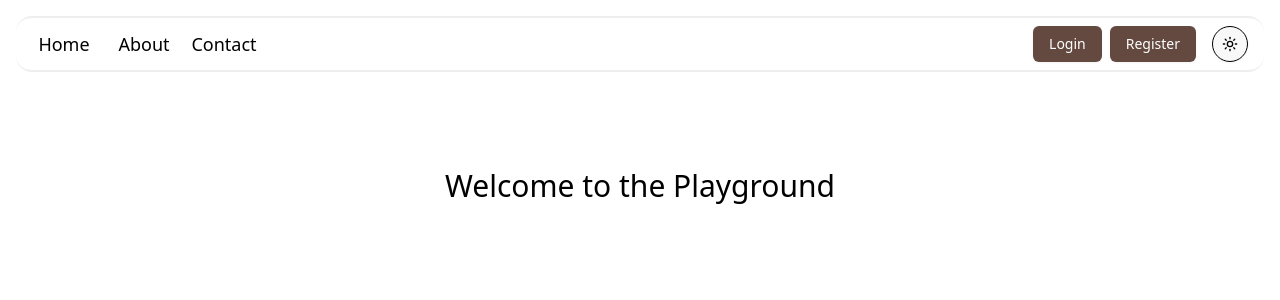
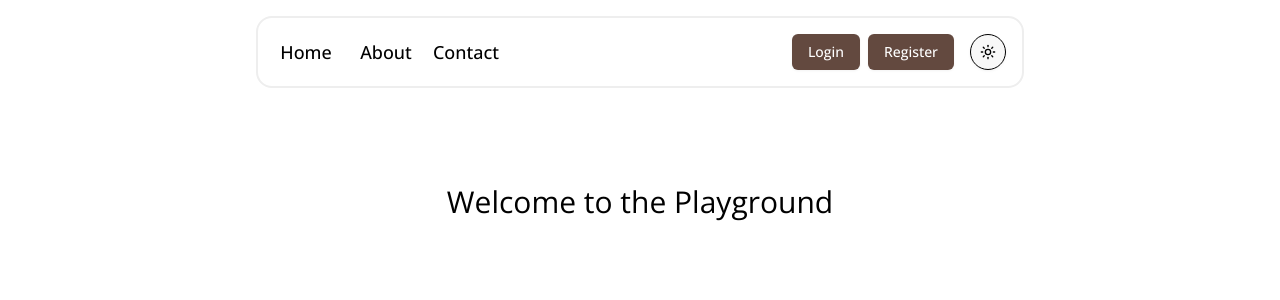
Before and after one commit to mtsarac/playground-project, a Next.js app: page / in a window 1280 px wide. Shown: the top 300 px of the page. Built offline with nearby package versions, Linux system fonts and the light colour scheme; no server answers.

Commit message:
feat: enhance user registration and activity logging, implement user profile page with activity log

```diff
--- /dev/null
+++ b/app/about/loading.tsx
@@ -0,0 +1,4 @@
+"use client";
+export default function loading() {
+  return <span className="text-xl capitalize">loading</span>;
+}
--- a/app/api/(auth)/register/route.ts
+++ b/app/api/(auth)/register/route.ts
@@ -19,10 +19,10 @@ export async function POST(request: NextRequest) {
     if (!rateLimit.allowed) {
       return apiResponse(
         {
-          error: "Too many login attempts. Please try again later.",
+          error: "Too many register attempts. Please try again later.",
           ok: false,
         },
-        { status: 429, statusText: "Too Many Requests" },
+        { status: 429, statusText: "Too Many Requests" }
       );
     }
 
@@ -33,7 +33,7 @@ export async function POST(request: NextRequest) {
     if (!csrfToken || !(await verifyCSRFToken(csrfToken))) {
       return apiResponse(
         { error: "Invalid CSRF token" },
-        { status: 403, statusText: "Forbidden" },
+        { status: 403, statusText: "Forbidden" }
       );
     }
     const parseResult = await safeParseAsync(registerSchema, body);
@@ -47,7 +47,7 @@ export async function POST(request: NextRequest) {
         {
           status: 400,
           statusText: "Invalid Input",
-        },
+        }
       );
     }
 
@@ -58,11 +58,11 @@ export async function POST(request: NextRequest) {
       email,
       password,
       ipAddress,
-      userAgent,
+      userAgent
     );
     return apiResponse(
       { message: "User succesfully created", ok: true, other: id },
-      { status: 201, statusText: "Success" },
+      { status: 201, statusText: "Success" }
     );
   } catch (error) {
     const msg =
@@ -76,7 +76,7 @@ export async function POST(request: NextRequest) {
       },
       {
         status: statusCode,
-      },
+      }
     );
   }
 }
--- a/app/api/user/activities/route.ts
+++ b/app/api/user/activities/route.ts
@@ -1,14 +1,22 @@
 import { NextResponse } from "next/server";
 import { getUserActivities } from "@/lib/db/queries";
 
-export async function GET() {
+export async function POST(request: Request) {
   try {
-    const activities = await getUserActivities();
+    const reqBody = await request.json();
+    const userId = reqBody.userId;
+    if (!userId) {
+      return NextResponse.json(
+        { error: "User ID is required" },
+        { status: 400 }
+      );
+    }
+    const activities = await getUserActivities(userId);
     return NextResponse.json({ activities });
   } catch (_error) {
     return NextResponse.json(
       { error: "Failed to fetch activities" },
-      { status: 500 },
+      { status: 500 }
     );
   }
 }
--- a/app/layout.tsx
+++ b/app/layout.tsx
@@ -1,21 +1,22 @@
 // File: app/layout.tsx
-import type { Metadata, Viewport } from "next";
+import type { Metadata } from "next";
 import "./globals.css";
 import { ThemeProvider } from "@/components/theme-provider";
 import Navbar from "@/components/nav-bar";
-import { getUser } from "@/lib/db/queries";
-import { SWRConfig } from "swr";
 import { Toaster } from "@/components/ui/sonner";
 import { SpeedInsights } from "@vercel/speed-insights/next";
+import { Open_Sans } from "next/font/google";
+
+const openSans = Open_Sans({});
 
 export const metadata: Metadata = {
   title: "This is a playground for Next.js",
   description:
     "A simple Next.js project to test and experiment with various features and functionalities.",
 };
-export const viewport: Viewport = {
-  maximumScale: 1,
-};
+// export const viewport: Viewport = {
+//   maximumScale: 1,
+// };
 
 export default function RootLayout({
   children,
@@ -25,25 +26,17 @@ export default function RootLayout({
   return (
     <html lang="en" suppressHydrationWarning>
       <head />
-      <body className="min-w-full min-h-full ">
+      <body className={openSans.className}>
         <ThemeProvider
           attribute="class"
           defaultTheme="system"
           enableSystem
           disableTransitionOnChange
         >
-          <SWRConfig
-            value={{
-              fallback: {
-                "/api/user": getUser(),
-              },
-            }}
-          >
-            <Navbar />
-            {children}
-            <SpeedInsights />
-            <Toaster richColors />
-          </SWRConfig>
+          <Navbar />
+          <main className="max-w-3xl mx-auto">{children}</main>
+          <SpeedInsights />
+          <Toaster richColors />
         </ThemeProvider>
       </body>
     </html>
--- a/app/page.tsx
+++ b/app/page.tsx
@@ -1,21 +1,19 @@
 // File: app/page.tsx
 
 import { getUser } from "@/lib/db/queries";
-import ActivityLog from "@/components/activity-log";
 
 export default async function HomePage() {
   const user = await getUser();
   return (
-    <main className="flex flex-col items-center justify-between gap-8 p-24 text-3xl">
+    <div className="flex flex-col items-center justify-between gap-8 p-24 text-3xl">
       <h1>Welcome to the Playground</h1>
       {user ? (
         <div>
           <p className="mb-4 text-lg">You are logged in as {user.username}</p>
-          <ActivityLog />
         </div>
       ) : (
         <div className="flex flex-col gap-4 md:flex-row"></div>
       )}
-    </main>
+    </div>
   );
 }
--- /dev/null
+++ b/app/user/[id]/page.tsx
@@ -0,0 +1,20 @@
+import ActivityLog from "@/components/activity-log";
+import { getUser } from "@/lib/db/queries";
+
+export default async function Page({ params }: { params: { id: string } }) {
+  await params;
+  const user = await getUser();
+  return (
+    <div>
+      {user && (
+        <div className="mt-4 flex flex-col gap-y-4 capitalize">
+          <h1 className="text-2xl font-bold">Username: {user.username}</h1>
+          <p className="">User id: {user.id}</p>
+          <p className="">User email: {user.email}</p>
+          <p className="">User role: {user.role}</p>
+          <ActivityLog userId={user.id} />
+        </div>
+      )}
+    </div>
+  );
+}
--- a/components/activity-log.tsx
+++ b/components/activity-log.tsx
@@ -1,22 +1,33 @@
 "use client";
-import { useEffect, useState } from "react";
+import { type PropsWithChildren, useEffect, useState } from "react";
 import { Card, CardContent, CardHeader, CardTitle } from "./ui/card";
 import { Badge } from "./ui/badge";
+import type { UserActivity } from "@/lib/db/schema";
 
-type Activity = {
+/* type Activity = {
   id: string;
   activity: string;
   ipAddress: string | null;
   userAgent: string | null;
   createdAt: Date | null;
+}; */
+
+type ActivityLogProps = PropsWithChildren & {
+  userId: string;
 };
 
-export default function ActivityLog() {
-  const [activities, setActivities] = useState<Activity[]>([]);
+export default function ActivityLog(props: ActivityLogProps) {
+  const [activities, setActivities] = useState<UserActivity[]>([]);
   const [loading, setLoading] = useState(true);
 
   useEffect(() => {
-    fetch("/api/user/activities")
+    fetch("/api/user/activities", {
+      body: JSON.stringify({ userId: props.userId }),
+      method: "POST",
+      headers: {
+        "Content-Type": "application/json",
+      },
+    })
       .then((res) => res.json())
       .then((data) => {
         setActivities(data.activities || []);
@@ -26,7 +37,7 @@ export default function ActivityLog() {
         console.error("Failed to fetch activities:", error);
         setLoading(false);
       });
-  }, []);
+  }, [props.userId]);
 
   const getActivityColor = (activity: string) => {
     if (activity.includes("SIGN_IN")) return "bg-green-100 text-green-800";
--- a/components/auth/login-form-card.tsx
+++ b/components/auth/login-form-card.tsx
@@ -1,6 +1,6 @@
 // File: components/auth/login-form.tsx
 "use client";
-import * as z from "zod";
+import type * as z from "zod";
 import { useForm } from "react-hook-form";
 import { zodResolver } from "@hookform/resolvers/zod";
 import { Button } from "@/components/ui/button";
@@ -16,11 +16,12 @@ import { Input } from "@/components/ui/input";
 import { Card, CardHeader, CardTitle, CardContent } from "../ui/card";
 import { toast } from "sonner";
 import { useRouter } from "next/navigation";
+import { loginFormSchema } from "@/lib/api-tools";
 
-export const loginFormSchema = z.object({
-  email: z.email(),
-  password: z.string().min(8, "Invalid password"),
-});
+// export const loginFormSchema = z.object({
+//   email: z.email(),
+//   password: z.string().min(8, "Invalid password"),
+// });
 
 export default function LoginForm() {
   const schema = loginFormSchema;
--- a/components/nav-bar.tsx
+++ b/components/nav-bar.tsx
@@ -18,11 +18,20 @@ export default async function Navbar() {
     { title: "Home", href: "/", description: "Go to home page" },
     { title: "About", href: "/about", description: "Learn more about us" },
     { title: "Contact", href: "/contact", description: "Get in touch" },
+    ...(user
+      ? [
+          {
+            title: "User",
+            href: `/user/${user.id}`,
+            description: "View user profile",
+          },
+        ]
+      : []),
   ];
 
   return (
-    <nav className=" flex items-center justify-between px-4 py-2 mx-4 mt-4 border-t-2 border-t-muted border-b-2 rounded-2xl border-b-muted ">
-      <div className="flex flex-row items-center gap-4">
+    <nav className="max-w-3xl mx-auto flex items-center justify-between px-4 py-4 mt-4 border-2 border-muted rounded-2xl ">
+      <div className="flex flex-row items-center gap-x-4">
         {components.map((component) => (
           <Link
             key={component.title}
@@ -40,7 +49,7 @@ export default async function Navbar() {
         ))}
       </div>
 
-      <div className="flex items-center gap-4">
+      <div className="flex items-center gap-x-4">
         {user ? (
           <div className="hidden sm:flex flex-row items-center gap-2">
             <div className="border-2 border-muted px-2 py-1 rounded-lg hover:bg-accent">
--- a/lib/auth/rate-limit.ts
+++ b/lib/auth/rate-limit.ts
@@ -5,7 +5,7 @@ const attempts = new Map<string, { count: number; resetTime: number }>();
 export function checkRateLimit(
   req: NextRequest,
   maxAttempts = 5,
-  windowMs = 15 * 60 * 1000,
+  windowMs = 15 * 60 * 1000
 ) {
   const ip = req.headers.get("x-forwarded-for") ?? "unknown";
   const now = Date.now();
```
